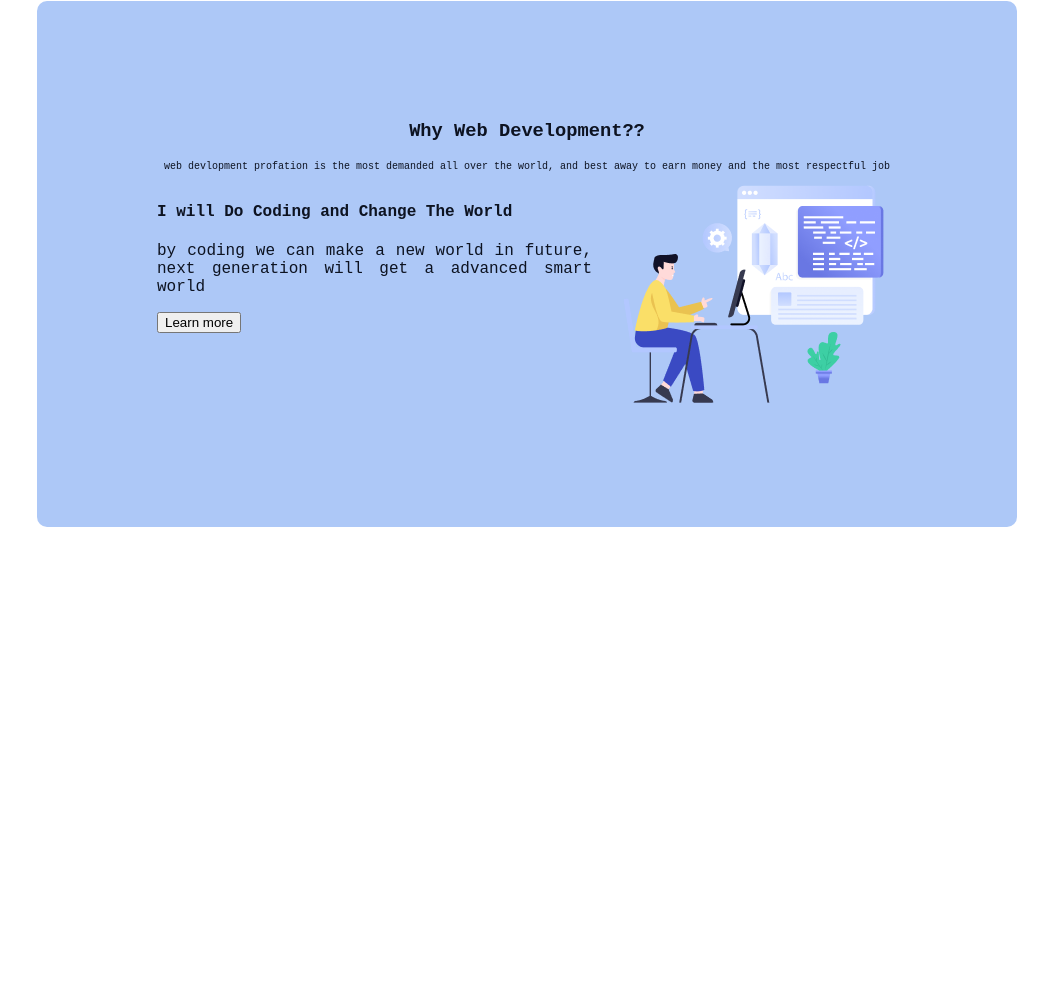
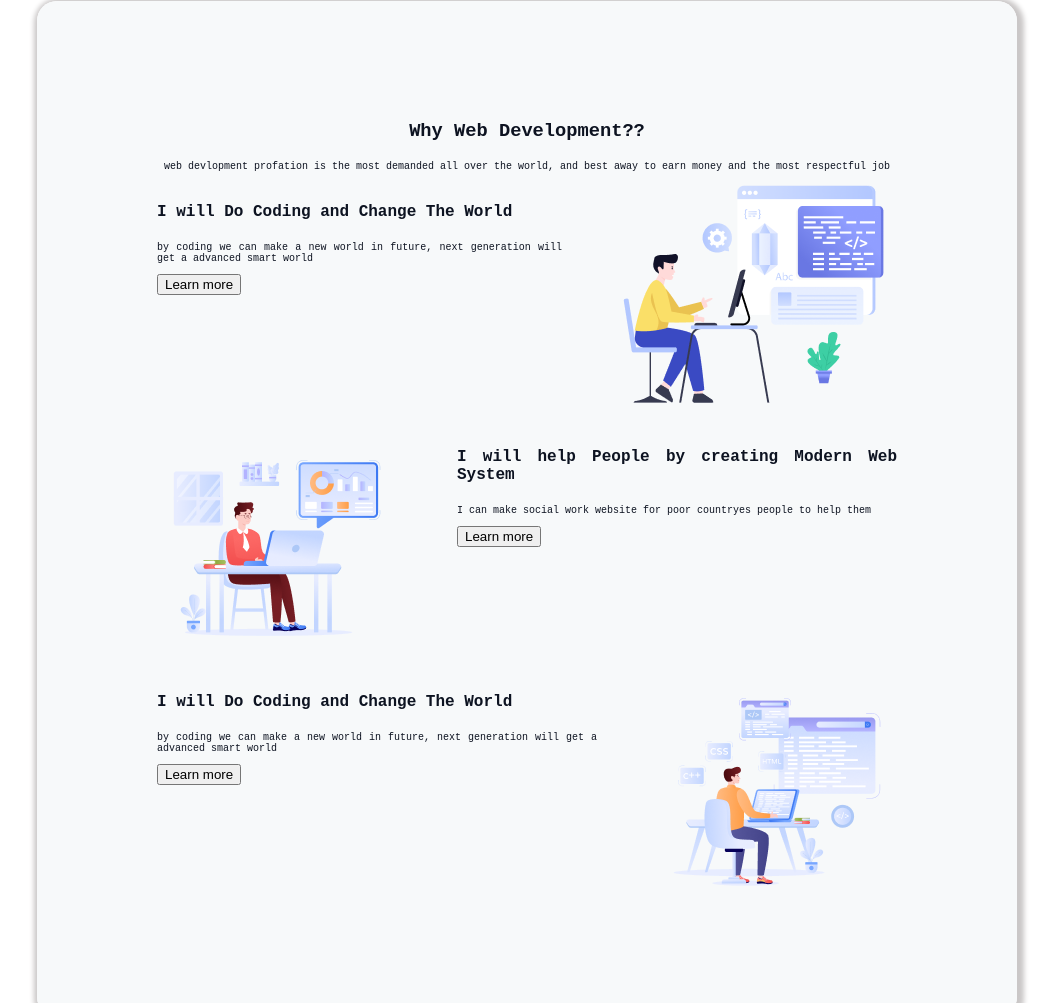
Before and after one commit to mahir-sahriar/web-dev-assinment, a plain HTML site: page index.html in a window 1280 px wide. Shown: the part 593-1596 px from the top of the page, without its empty margins (113-1170 px from the left). Before the commit the page ends 1190 px from the top, so only its background shows below. Drawn offline with Linux system fonts and the light colour scheme; a web font is replaced by a local one.

Commit message:
flex box added

```diff
--- a/index.html
+++ b/index.html
@@ -42,7 +42,7 @@
         <div class="flex-container">
             <div class="flex-box">
                 <h4>I will Do Coding and Change The World</h4>
-                <p>by coding we can make a new world in future, next generation will get a advanced smart world</p>
+                <p class="text-p">by coding we can make a new world in future, next generation will get a advanced smart world</p>
                 <button>Learn more</button>
             </div>
 
@@ -56,6 +56,34 @@
 
 </div>
 
+<div class="flex-container">
+
+    <div class="flex-box">
+
+        <img src="./assets/Group 3.png" alt="">
+    </div>
+
+    <div class="flex-box">
+        <h4>I will help People by creating Modern Web System</h4>
+        <p class="text-p">I can make social work website for poor countryes people to help them</p>
+        <button>Learn more</button>
+    </div>
+
+</div>
+
+<div class="flex-container">
+    <div class="flex-box">
+        <h4>I will Do Coding and Change The World</h4>
+        <p class="text-p">by coding we can make a new world in future, next generation will get a advanced smart world</p>
+        <button>Learn more</button>
+    </div>
+
+    <div class="flex-box">
+
+        <img src="./assets/Group 4.png" alt="">
+    </div>
+
+</div>
 
 </section>
 </main>
--- a/styles/style.css
+++ b/styles/style.css
@@ -10,13 +10,16 @@
   /* shared styles */
 
   .secondary-bg{
-      background-color:#ADC8F7;
+      background-color:#f7f9faec;
+
   }
 
   .about{
       margin: 64px 80px 70px 80px;
-      border-radius: 10px;
+      border-radius: 20px;
       padding: 100px 120px;
+      box-shadow: 2px 2px 5px 5px rgb(202, 199, 199);
+
   }
   main{
       width: 1140px;
@@ -24,10 +27,11 @@
   }
 
   .azeret-mono-regular{
-      color: #0D1321;
+      color:#0D1321;
   }
   .text-center{
       text-align: center;
+
   }
   .text-p{
       font-size: 10px;
@@ -91,22 +95,19 @@
   }
 
   /* why web dev styles */
-  .section-1{
-      display: flex;
-      justify-content: space-around;
-  }
+
 
   /* flex box styles */
 
   .flex-container{
-      margin: 0;
-      padding: 0;
+
       box-sizing: border-box;
       width: 100%;
       height: auto;
       display: flex;
       justify-content:space-between;
-      gap: 30px;
+      gap: 60px;
+
   }
   .flex-box{
       text-align: justify;
```
